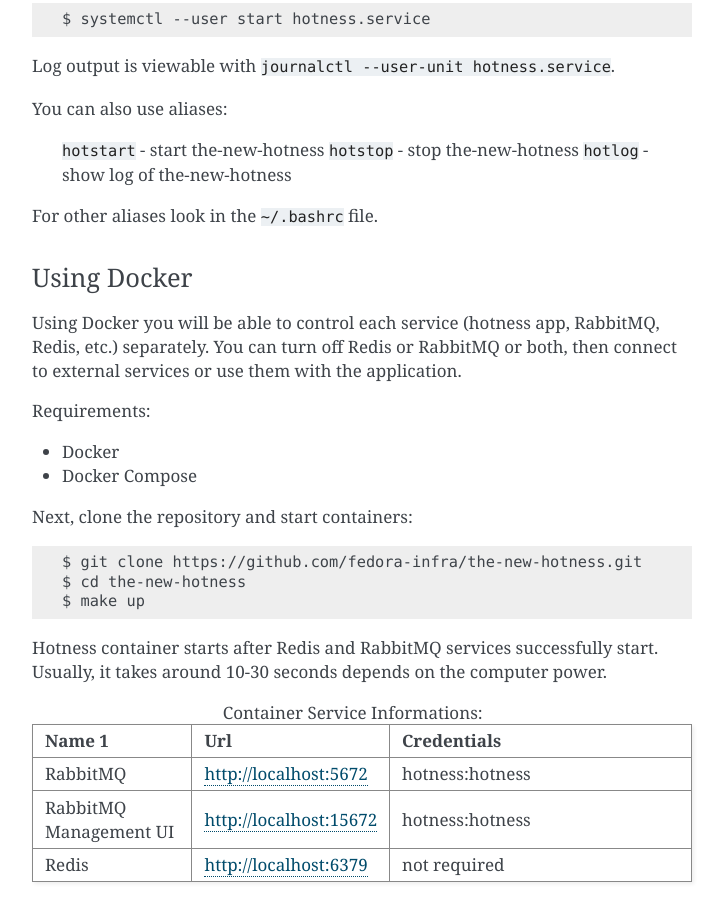
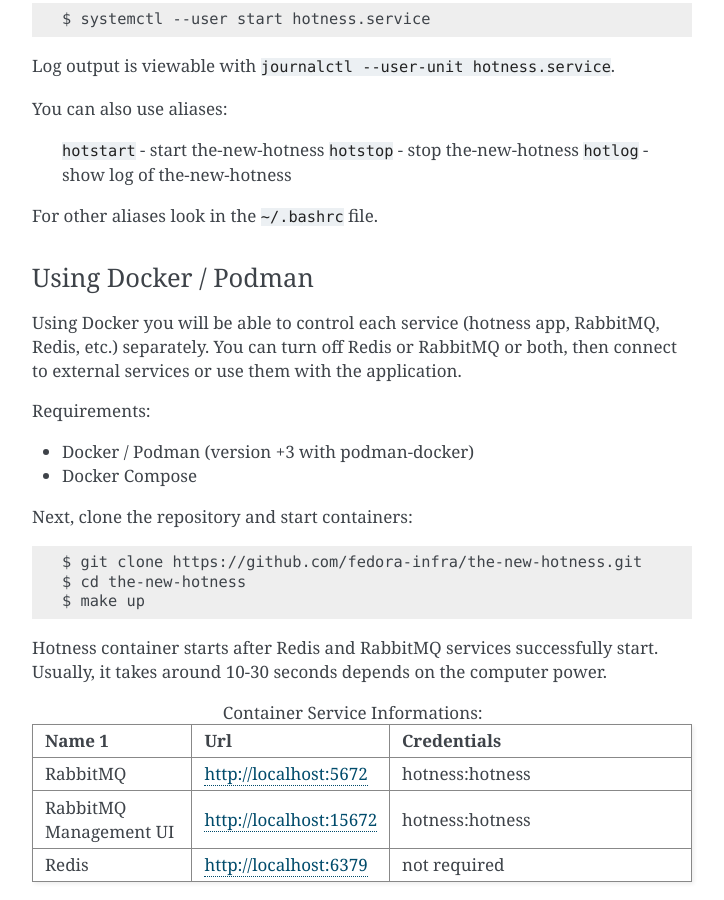
Before and after one commit to fedora-infra/the-new-hotness, a Sphinx documentation site: the page built from docs/dev-guide.rst, in a window 1280 px wide and 900 px high, scrolled down 1480 px. Shown: the whole window, without its empty margins (388-1112 px from the left). Built offline with Sphinx 7.4.7, drawn with Linux system fonts in a browser that asks for light colours; the version number could not be read and is left out; some of the changed text lies outside the part shown.

Commit message:
Add podman titles in dev-guide

```diff
--- a/docs/dev-guide.rst
+++ b/docs/dev-guide.rst
@@ -74,14 +74,14 @@
 
 For other aliases look in the ``~/.bashrc`` file.
 
-Using Docker
+Using Docker / Podman
 ^^^^^^^^^^^^^
 
 Using Docker you will be able to control each service (hotness app, RabbitMQ, Redis, etc.) separately. You can turn off Redis or RabbitMQ or both, then connect to external services or use them with the application.
 
 Requirements:
 
-* Docker
+* Docker / Podman (version +3 with podman-docker)
 * Docker Compose
 
 Next, clone the repository and start containers::
```
